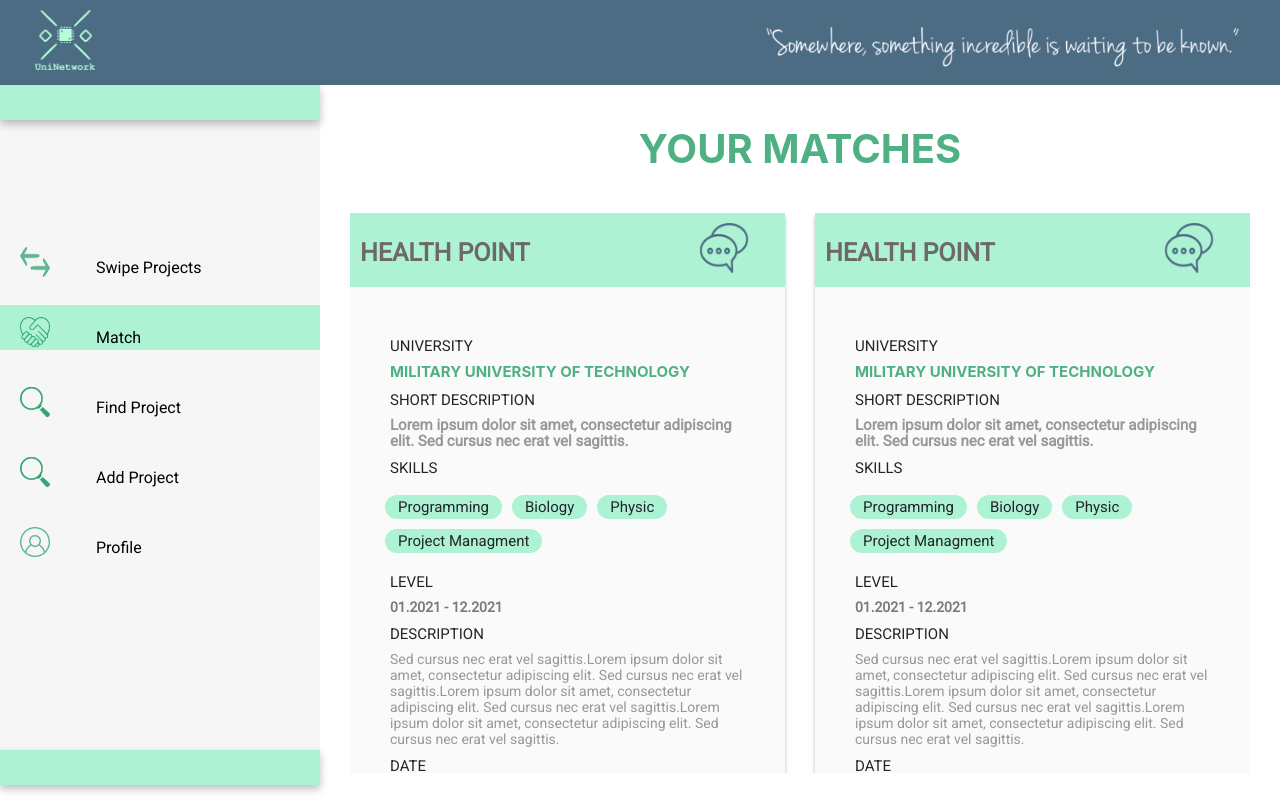
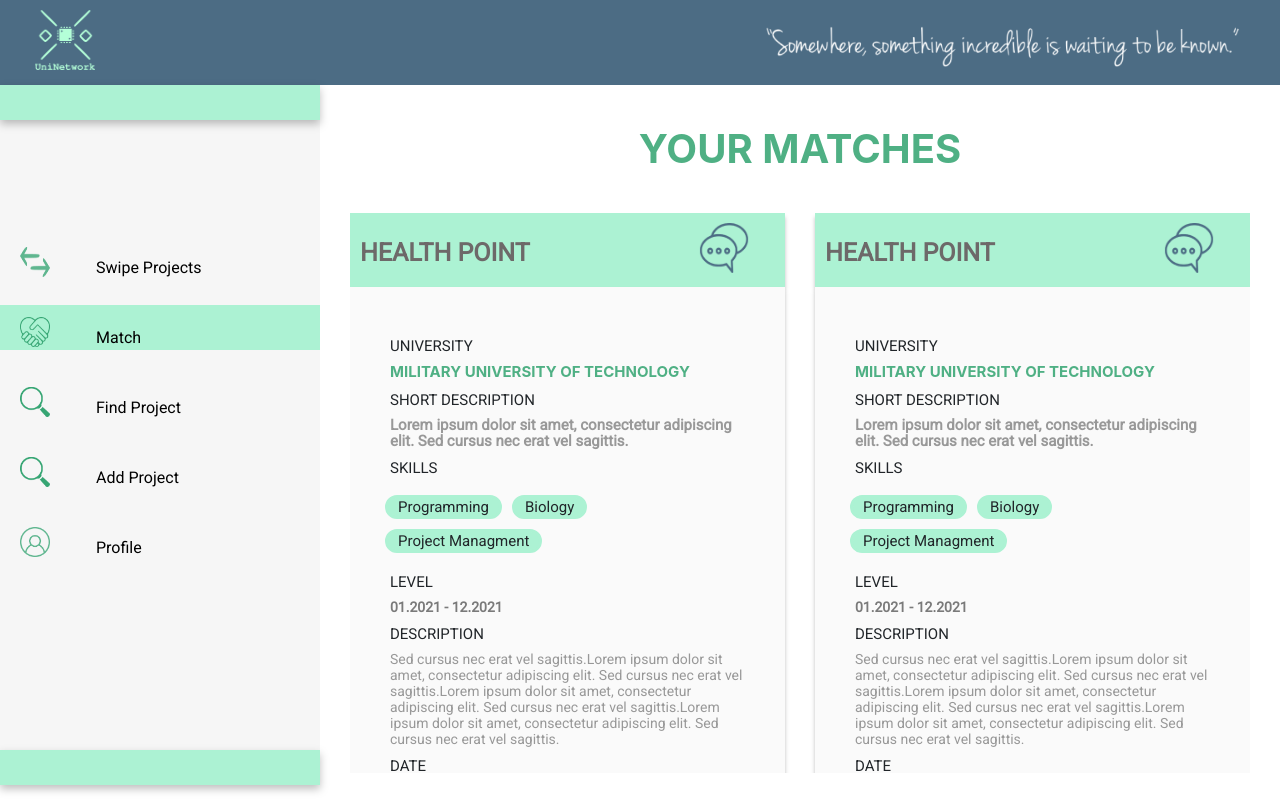
Before and after one commit to KrukowskiJ/EDUHACK2021---UniNetwork, a React (Create React App) app: page /matches in a window 1280 px wide. Built offline with nearby package versions, Linux system fonts and the light colour scheme.

Commit message:
remove Physic

```diff
--- a/src/views/Matches.js
+++ b/src/views/Matches.js
@@ -147,7 +147,7 @@ const Profile_card = () => {
         <Row style={{ padding: 5 }}>
           <SkillBox skill="Programming" />
           <SkillBox skill="Biology" />
-          <SkillBox skill="Physic" />
+          {/* <SkillBox skill="Physic" /> */}
           <SkillBox skill="Project Managment" />
         </Row>
 
--- a/src/views/components/ProjectBox.js
+++ b/src/views/components/ProjectBox.js
@@ -33,7 +33,7 @@ export default ({ data }) => {
                     <Row>
                         <SkillBox skill="Programming" />
                         <SkillBox skill="Biology" />
-                        <SkillBoxEmpty skill="Physic" />
+                        {/* <SkillBoxEmpty skill="Physic" /> */}
                         <SkillBox skill="Project Managment" />
                     </Row>
 
```
